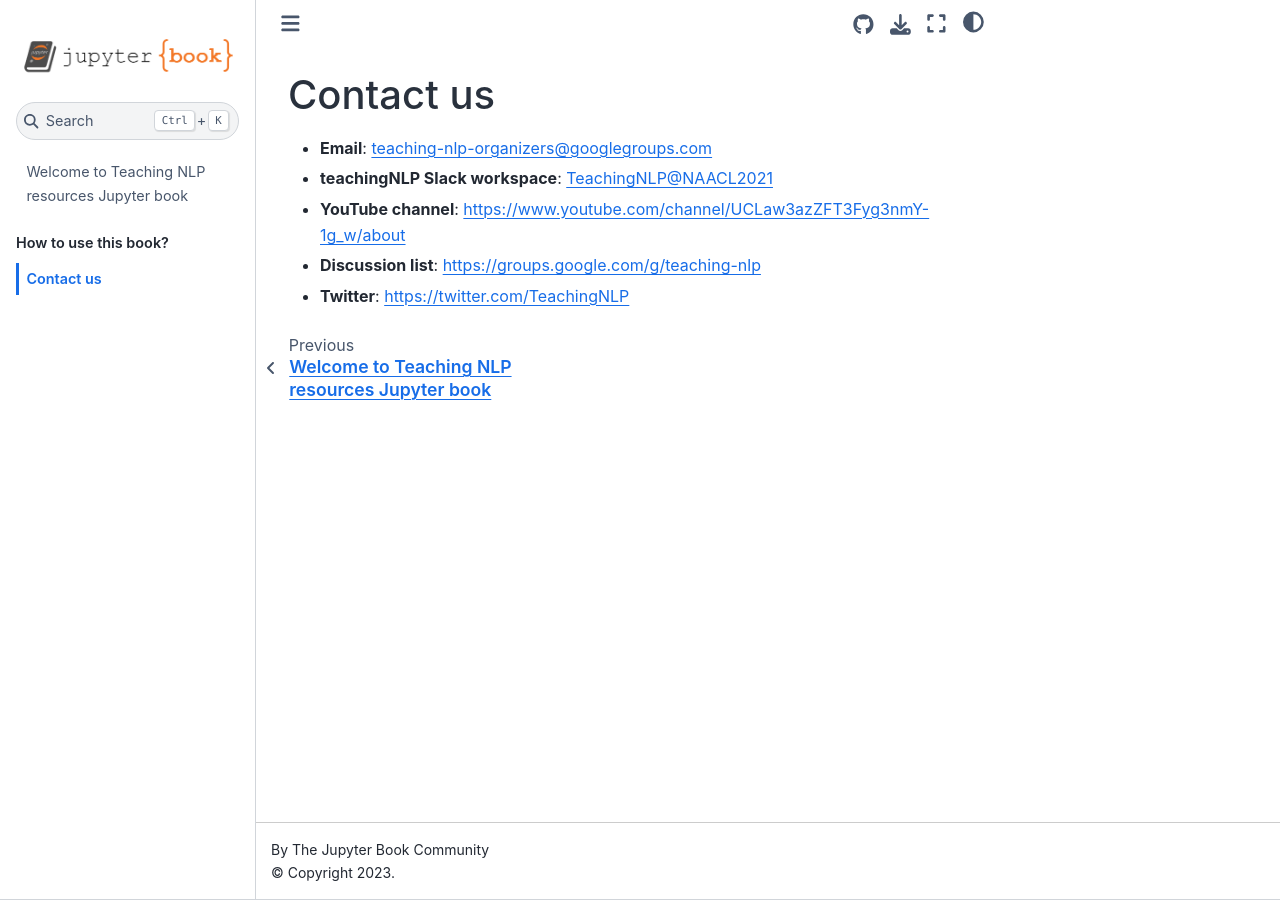
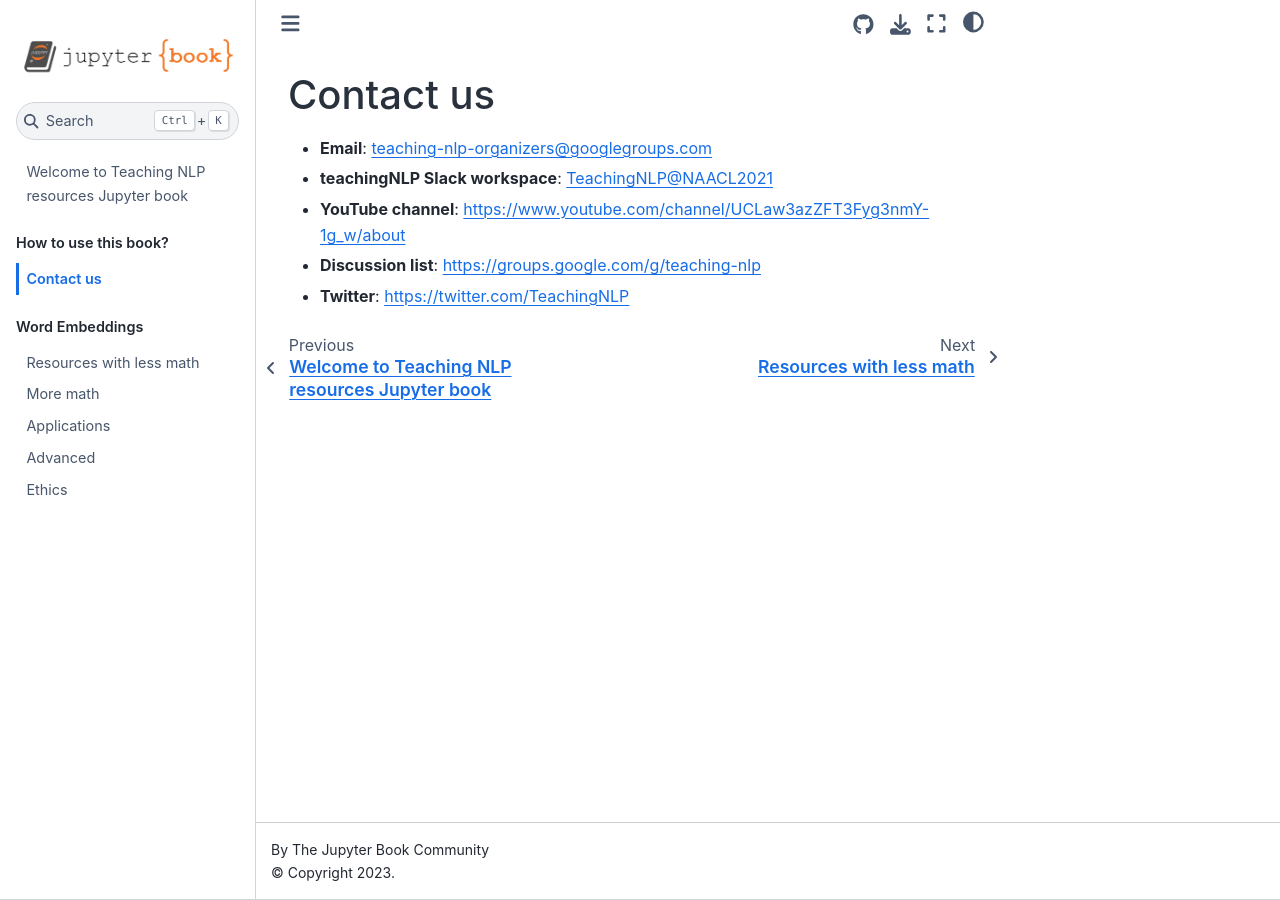
Before and after one commit to TeachingNLP/teaching-nlp-resources, a Jupyter Book: the page built from contact.md, in a window 1280 px wide. Built offline with Jupyter Book 1.0.4 settings and Sphinx 7.4.7 and the Sphinx Book theme 1.1.4, drawn with Linux system fonts in a browser that asks for light colours; pages that are not in the unit, such as notebooks, are missing from menus.

Commit message:
updating

```diff
--- a/_toc.yml
+++ b/_toc.yml
@@ -10,8 +10,8 @@
 
 - part: Word Embeddings
   chapters:
-  - file: topics/less-math.md
-  - file: topics/more-math.md
-  - file: topics/applications.md
-  - file: topics/advanced.md
-  - file: topics/ethics.md
+  - file: topics/word-embeddings/less-math.md
+  - file: topics/word-embeddings/more-math.md
+  - file: topics/word-embeddings/applications.md
+  - file: topics/word-embeddings/advanced.md
+  - file: topics/word-embeddings/ethics.md
```
